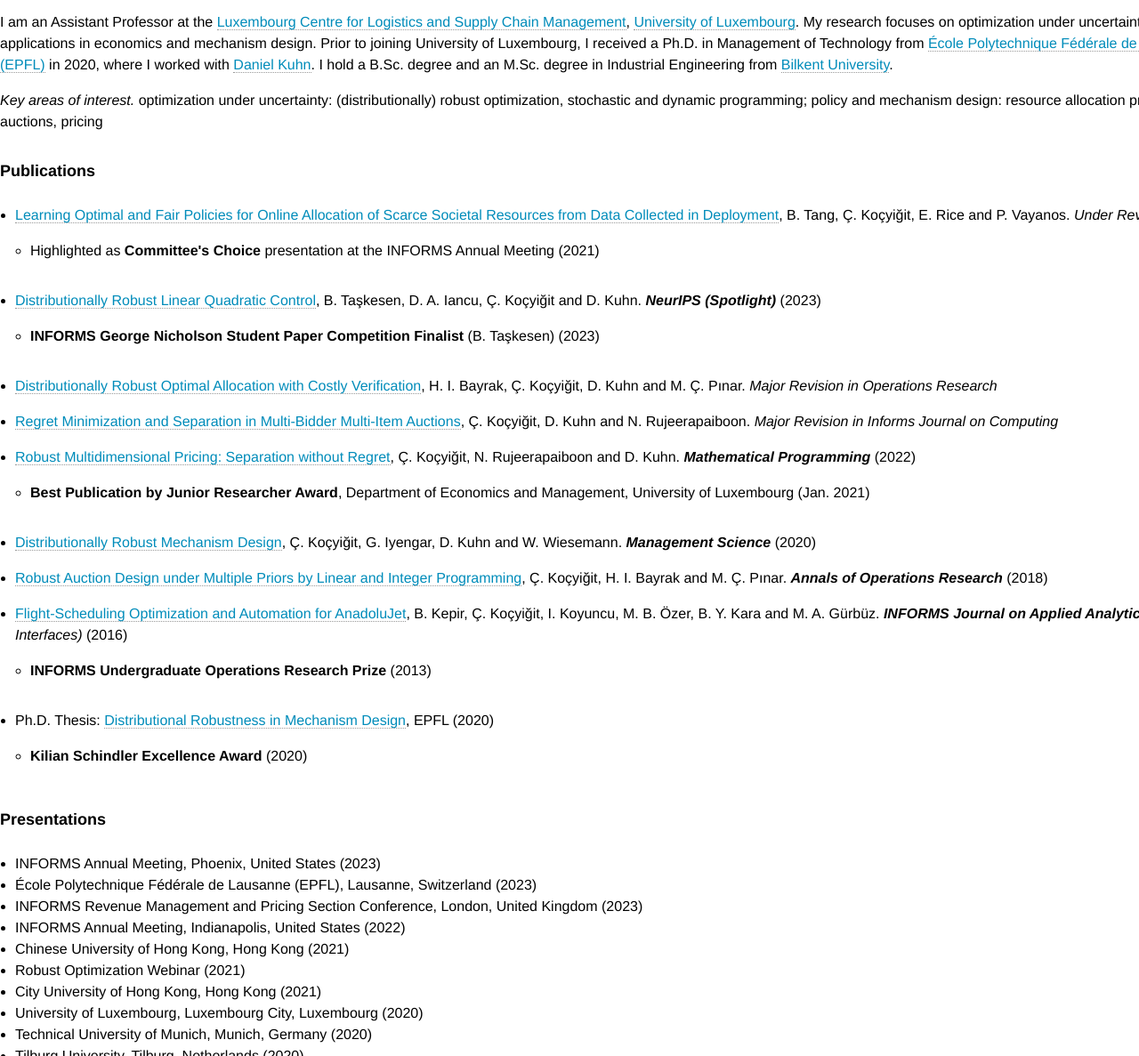
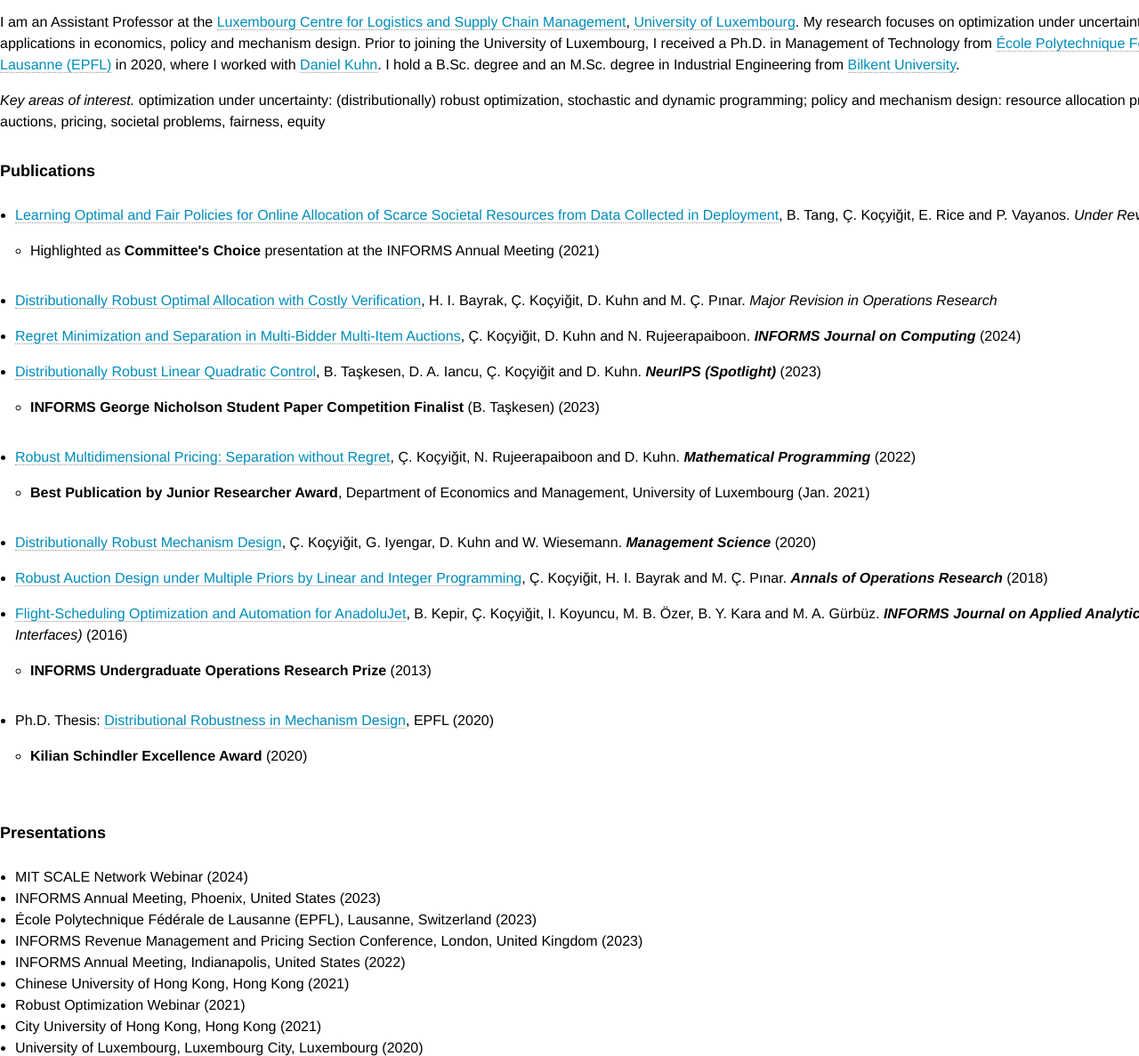
Before and after one commit to cagilkocyigit/cagilkocyigit.github.io, a plain HTML site: page index.html in a window 1280 px wide. Shown: the part 332-1519 px from the top of the page at 89% size. Drawn offline with Linux system fonts and the light colour scheme.

Commit message:
Add files via upload

```diff
--- a/index.html
+++ b/index.html
@@ -69,11 +69,11 @@
 
         <div id="clear">
             <p>
-		I am an Assistant Professor at the <a href="https://www.uni.lu/fdef-en/research-groups/luxembourg-centre-for-logistics-and-supply-chain-management/">Luxembourg Centre for Logistics and Supply Chain Management</a>, <a href="https://wwwen.uni.lu/">University of Luxembourg</a>. My research focuses on optimization under uncertainty with applications in economics and mechanism design. Prior to joining University of Luxembourg, I received a Ph.D. in Management of Technology from <a href="http://www.epfl.ch">École Polytechnique Fédérale de Lausanne (EPFL)</a> in 2020, where I worked with <a href="https://rao.epfl.ch/team/">Daniel Kuhn</a>. I hold a B.Sc. degree and an M.Sc. degree in Industrial Engineering from <a href="http://w3.bilkent.edu.tr/bilkent/">Bilkent University</a>.
+		I am an Assistant Professor at the <a href="https://www.uni.lu/fdef-en/research-groups/luxembourg-centre-for-logistics-and-supply-chain-management/">Luxembourg Centre for Logistics and Supply Chain Management</a>, <a href="https://wwwen.uni.lu/">University of Luxembourg</a>. My research focuses on optimization under uncertainty with applications in economics, policy and mechanism design. Prior to joining the University of Luxembourg, I received a Ph.D. in Management of Technology from <a href="http://www.epfl.ch">École Polytechnique Fédérale de Lausanne (EPFL)</a> in 2020, where I worked with <a href="https://rao.epfl.ch/team/">Daniel Kuhn</a>. I hold a B.Sc. degree and an M.Sc. degree in Industrial Engineering from <a href="http://w3.bilkent.edu.tr/bilkent/">Bilkent University</a>.
             </p>
 
            <p>
-		<i>Key areas of interest.</i> optimization under uncertainty: (distributionally) robust optimization, stochastic and dynamic programming; policy and mechanism design: resource allocation problems, auctions, pricing
+		<i>Key areas of interest.</i> optimization under uncertainty: (distributionally) robust optimization, stochastic and dynamic programming; policy and mechanism design: resource allocation problems, auctions, pricing, societal problems, fairness, equity
             </p>
 <p>
         </div>
@@ -94,18 +94,18 @@
 		<i>Under Review</I> <br /> </p></li>
 		<ul><li>Highlighted as <strong>Committee's Choice</strong> presentation at the INFORMS Annual Meeting (2021) </p></li></ul>
 
+		<li><p><a href="https://arxiv.org/pdf/2211.15122.pdf">Distributionally Robust Optimal Allocation with Costly Verification</a>,
+		H. I. Bayrak, Ç. Koçyiğit, D. Kuhn and  M. Ç. Pınar.
+		<i>Major Revision in Operations Research</i> <br /> </p></li>
+
+		<li><p><a href="http://www.optimization-online.org/DB_FILE/2020/06/7863.pdf">Regret Minimization and Separation in Multi-Bidder Multi-Item Auctions</a>,
+		Ç. Koçyiğit, D. Kuhn and  N. Rujeerapaiboon.
+		<i><strong>INFORMS Journal on Computing</strong></i> (2024) <br /> </p></li>
+
 		<li><p><a href="https://arxiv.org/pdf/2305.17037.pdf">Distributionally Robust Linear Quadratic Control</a>,
 		B. Taşkesen, D. A. Iancu, Ç. Koçyiğit and D. Kuhn.
 		<i><strong>NeurIPS (Spotlight)</strong></I> (2023) <br /> </p></li>
 		<ul><li><strong>INFORMS George Nicholson Student Paper Competition Finalist </strong> (B. Taşkesen) (2023) </p></li></ul>
-
-		<li><p><a href="https://arxiv.org/pdf/2211.15122.pdf">Distributionally Robust Optimal Allocation with Costly Verification</a>,
-		H. I. Bayrak, Ç. Koçyiğit, D. Kuhn and  M. Ç. Pınar.
-		<i>Major Revision in Operations Research</i> <br /> </p></li>
-
-                <li><p><a href="http://www.optimization-online.org/DB_FILE/2020/06/7863.pdf">Regret Minimization and Separation in Multi-Bidder Multi-Item Auctions</a>,
-		Ç. Koçyiğit, D. Kuhn and  N. Rujeerapaiboon.
-		<i>Major Revision in Informs Journal on Computing</i> <br /> </p></li>
 
                 <li><p><a href="http://www.optimization-online.org/DB_FILE/2018/07/6742.pdf">Robust Multidimensional Pricing: Separation without Regret</a>,
 		Ç. Koçyiğit, N. Rujeerapaiboon and D. Kuhn.
@@ -151,9 +151,12 @@ Management, University of Luxembourg (Jan. 2021)</p></li></ul>
 
             <dd class="clear"></dd> -->
 
+            <dd class="clear"></dd>
+
             <dt>Presentations</dt>
             <dd>
 		<ul>
+		<li>MIT SCALE Network Webinar (2024)<br />
 		<li>INFORMS Annual Meeting, Phoenix, United States (2023)<br />
 		<li>École Polytechnique Fédérale de Lausanne (EPFL), Lausanne, Switzerland (2023)<br />
 		<li>INFORMS Revenue Management and Pricing Section Conference, London, United Kingdom (2023)<br />
@@ -184,7 +187,7 @@ Management, University of Luxembourg (Jan. 2021)</p></li></ul>
 
             <dt>Professional Service</dt>
             <dd>
-                <p> Reviewer for journals: Management Science, Operations Research, Manufacturing & Service Operations Management, Mathematics of Operations Research, Mathematical Programming, SIAM Journal on Optimization, Transportation Science, Omega: The International Journal of Management Science, Computational Optimization and Applications, Dynamic Games and Applications, Energy Systems,  Journal of the Operational Research Society, Journal on Computational Optimization,  Journal of Management Science and Engineering, European Journal of Operational Research.<br /></p>
+                <p> Reviewer for journals: Management Science, Operations Research, Manufacturing & Service Operations Management, Mathematics of Operations Research, Mathematical Programming, SIAM Journal on Optimization, Transportation Science, Games and Economic Behavior, Omega: The International Journal of Management Science, Computational Optimization and Applications, Dynamic Games and Applications, Energy Systems,  Journal of the Operational Research Society, Journal on Computational Optimization,  Journal of Management Science and Engineering, European Journal of Operational Research<br /></p>
             </dd>
 
         <div class="clear"></div>
```
